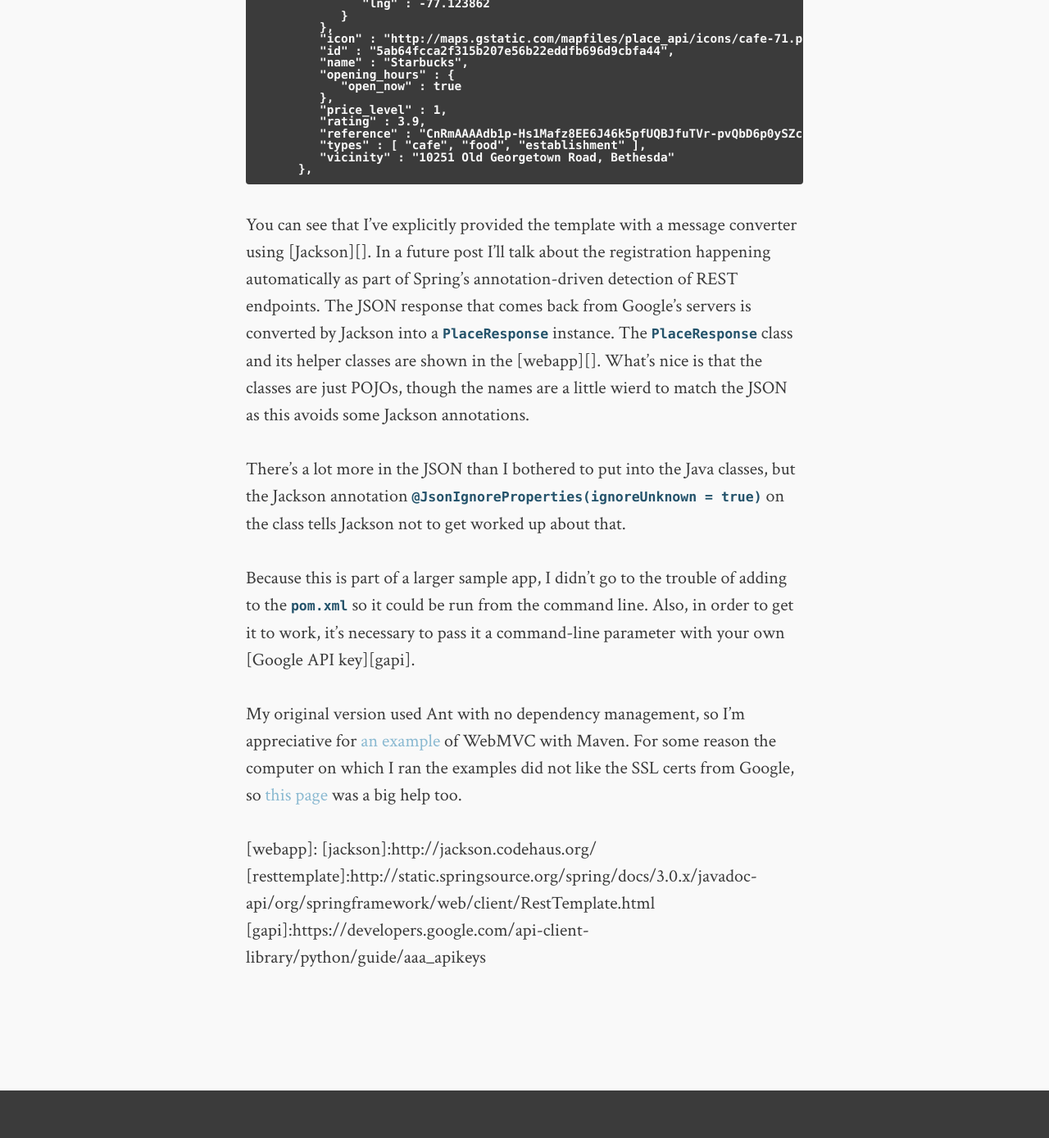
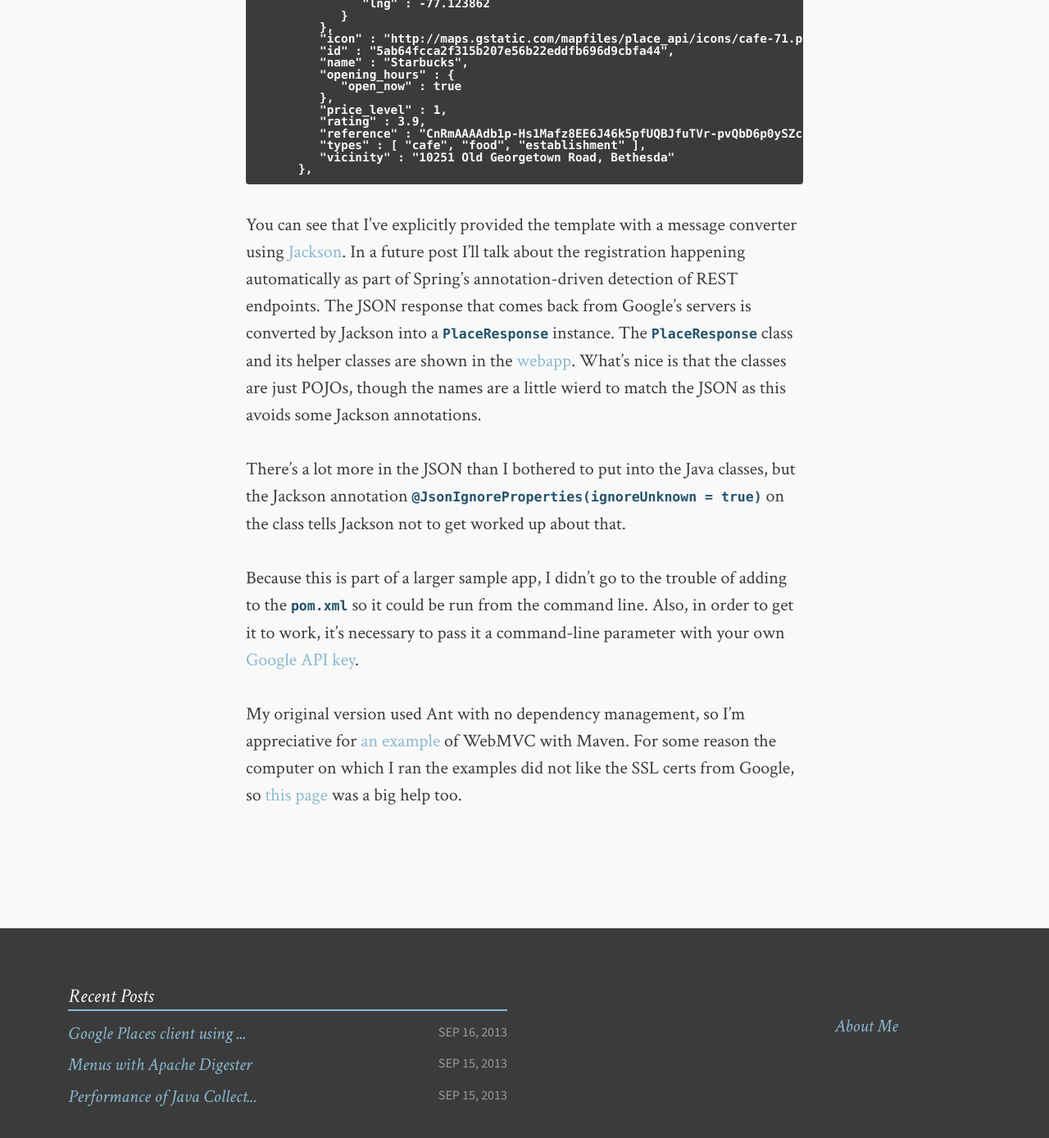
Before and after one commit to AlanHohn/alanhohn.github.io, a Jekyll site: the page built from _posts/2013-09-16-webmvc-googleplaces.markdown, in a window 1280 px wide and 1400 px high, scrolled down 1900 px. Shown: the top 1389 px of the window at 82% size. Built offline with Jekyll 4.4.1, drawn with Linux system fonts in a browser that asks for light colours; part of the change alters nothing that is shown; some of the changed text lies outside the part shown.

Commit message:
correct webapp link in post

```diff
--- a/_posts/2013-09-16-webmvc-googleplaces.markdown
+++ b/_posts/2013-09-16-webmvc-googleplaces.markdown
@@ -102,7 +102,7 @@ too.
 
 [maven]:http://www.mkyong.com/maven/how-to-create-a-web-application-project-with-maven
 [ssl]:http://raymondhlee.wordpress.com/2012/07/28/using-spring-resttemplate-to-consume-restful-webservice
-[webapp]:
+[webapp]:https://github.com/AlanHohn/webmvc
 [jackson]:http://jackson.codehaus.org/
 [resttemplate]:http://static.springsource.org/spring/docs/3.0.x/javadoc-api/org/springframework/web/client/RestTemplate.html
 [gapi]:https://developers.google.com/api-client-library/python/guide/aaa_apikeys
```
